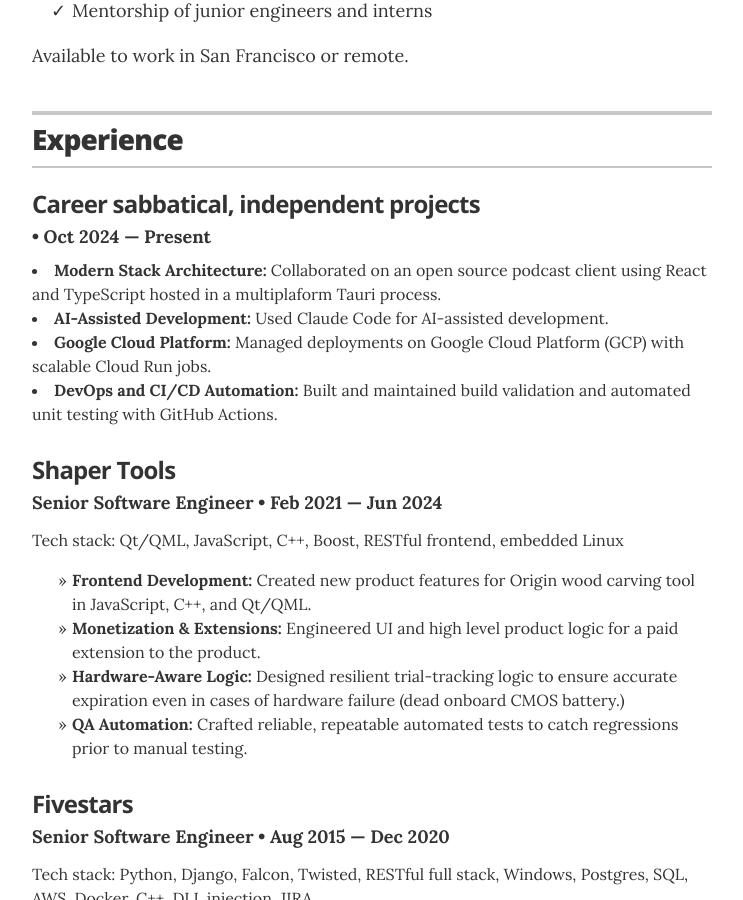
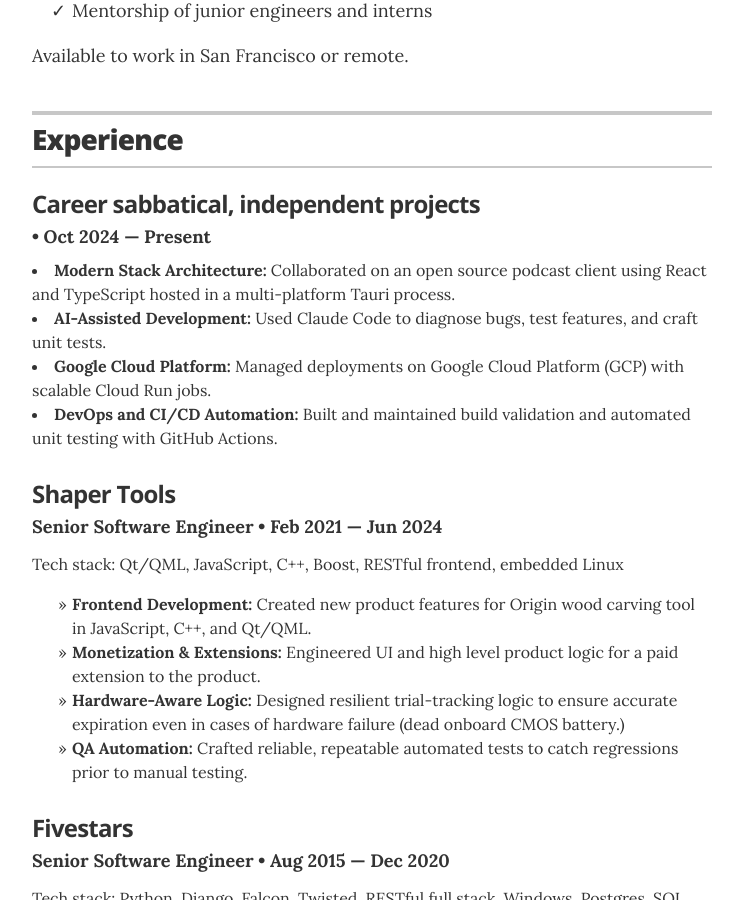
Before and after one commit to MrEricSir/resume, a Jekyll site: the page built from index.html, in a window 1280 px wide and 900 px high, scrolled down 621 px. Shown: the whole window, without its empty margins (268-1011 px from the left). Built offline with Jekyll 4.4.1, drawn with Linux system fonts in a browser that asks for light colours.

Commit message:
Refine job summary for independent projects
Updated summary to clarify AI-assisted development tasks.

```diff
--- a/_data/experience.yml
+++ b/_data/experience.yml
@@ -2,8 +2,8 @@
 
 - company: Career sabbatical, independent projects
   duration: Oct 2024 &mdash; Present
-  summary: "<li><b>Modern Stack Architecture:</b> Collaborated on an open source podcast client using React and TypeScript hosted in a multiplaform Tauri process.
-<li><b>AI-Assisted Development:</b> Used Claude Code for AI-assisted development.
+  summary: "<li><b>Modern Stack Architecture:</b> Collaborated on an open source podcast client using React and TypeScript hosted in a multi-platform Tauri process.
+<li><b>AI-Assisted Development:</b> Used Claude Code to diagnose bugs, test features, and craft unit tests.
 <li><b>Google Cloud Platform:</b> Managed deployments on Google Cloud Platform (GCP) with scalable Cloud Run jobs.
 <li><b>DevOps and CI/CD Automation:</b> Built and maintained build validation and automated unit testing with GitHub Actions.
 "
```
